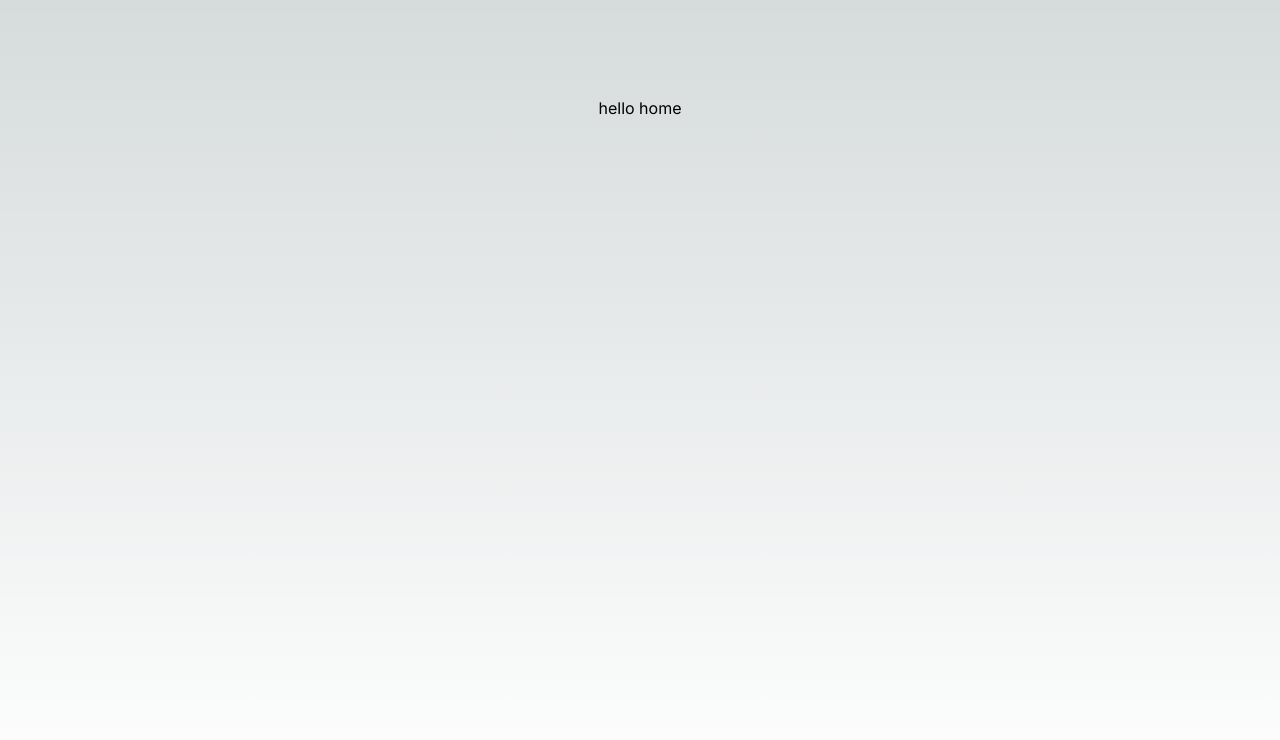
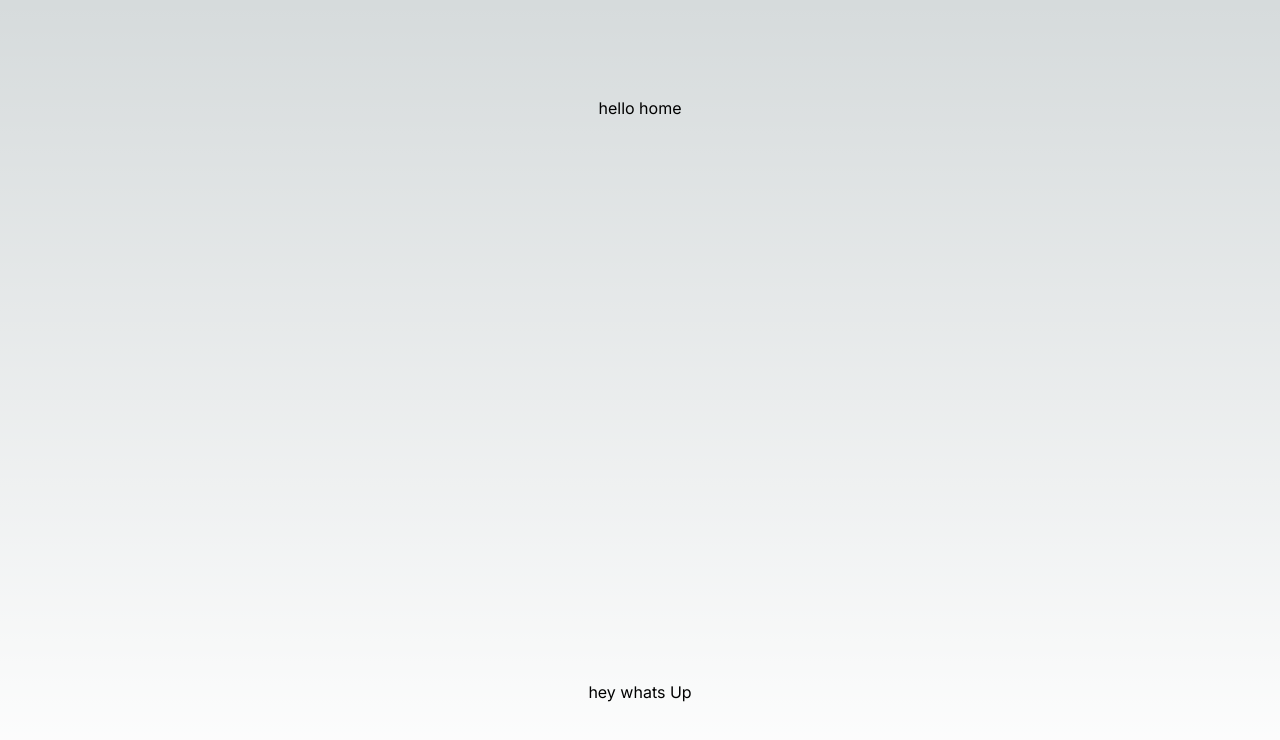
Before and after one commit to Kajalror/dummy-nextjs, a Next.js app: page / in a window 1280 px wide. Shown: the top 740 px of the page. Built offline with nearby package versions, Linux system fonts and the light colour scheme.

Commit message:
commited exits

```diff
--- a/app/page.tsx
+++ b/app/page.tsx
@@ -4,6 +4,7 @@ export default function Home() {
   return (
     <main className="flex min-h-screen flex-col items-center justify-between p-24">
       <h1> hello home</h1>
+      <h1> hey whats Up </h1>
     </main>
   );
 }
```
